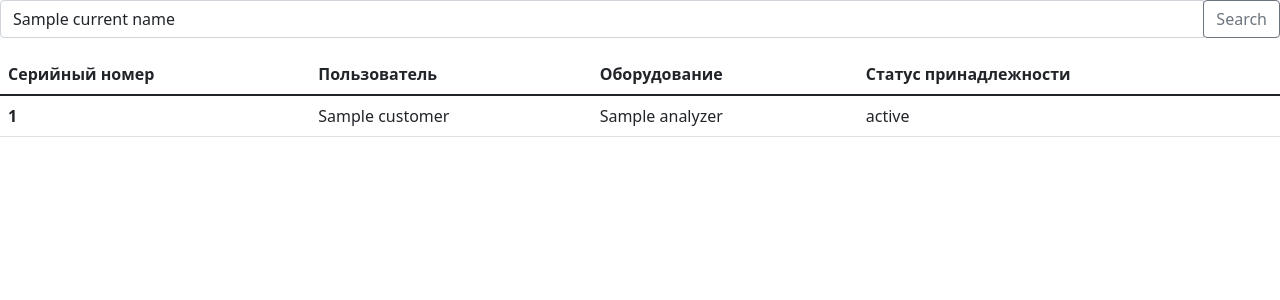
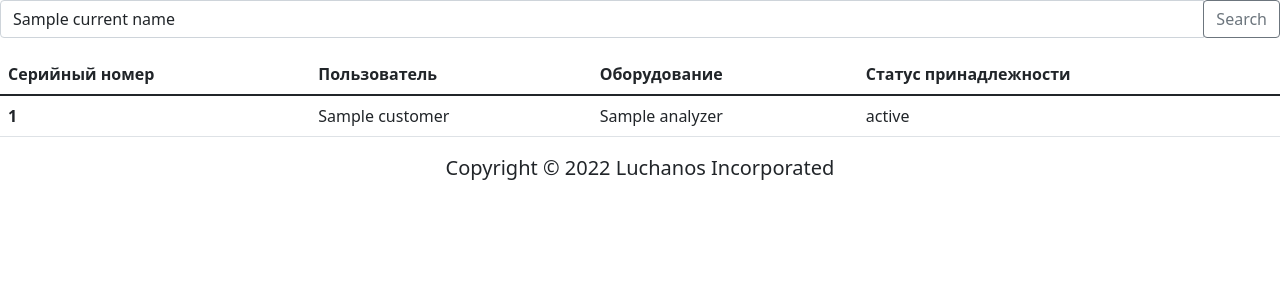
Before and after one commit to luchanos/mars, a Django app: template mars_service/orders_app/templates/orders_app/table_part.html in a window 1280 px wide. Shown: the part 56-356 px from the top of the page. Run offline with Django 3.2, Linux system fonts and the light colour scheme; the template is opened without the code that fills it: most values are stand-ins (such as "Sample title", 1, 10 or a date in 2020).

Commit message:
[upd] templates

```diff
--- a/mars_service/orders_app/templates/orders_app/base.html
+++ b/mars_service/orders_app/templates/orders_app/base.html
@@ -16,32 +16,13 @@
 </head>
 <body>
 
-    <nav class="navbar sticky-top navbar-expand-lg navbar-light bg-light">
-  <div class="container-fluid">
-    <a class="navbar-brand" href="/">MARS</a>
-    <button class="navbar-toggler" type="button" data-bs-toggle="collapse" data-bs-target="#navbarSupportedContent" aria-controls="navbarSupportedContent" aria-expanded="false" aria-label="Toggle navigation">
-      <span class="navbar-toggler-icon"></span>
-    </button>
-    <div class="collapse navbar-collapse" id="navbarSupportedContent">
-      <ul class="navbar-nav me-auto mb-2 mb-lg-0">
-        <li class="nav-item">
-          <a class="nav-link active" aria-current="page" href="/">Home</a>
-        </li>
-       <li>
-        <a class="nav-link" href="https://github.com/luchanos/here_i_am" target="_blank">Об авторе</a>
-       </li>
-        <li class="nav-item">
-          <a class="nav-link disabled">Created by luchanos</a>
-        </li>
-      </ul>
-    </div>
-  </div>
-</nav>
+{% include 'orders_app/navbar.html' %}
 
 </body>
 
 {% block content %}
-{{content}}
 {% endblock %}
 
+{% include 'orders_app/footer.html' %}
+
 </html>
--- /dev/null
+++ b/mars_service/orders_app/templates/orders_app/footer.html
@@ -0,0 +1,7 @@
+<footer>
+  <div class="container">
+    <p class="lead text-center">
+      Copyright &copy; 2022 Luchanos Incorporated
+    </p>
+  </div>
+</footer>
--- /dev/null
+++ b/mars_service/orders_app/templates/orders_app/navbar.html
@@ -0,0 +1,21 @@
+<nav class="navbar sticky-top navbar-expand-lg navbar-light bg-light">
+  <div class="container-fluid">
+    <a class="navbar-brand" href="/">MARS</a>
+    <button class="navbar-toggler" type="button" data-bs-toggle="collapse" data-bs-target="#navbarSupportedContent" aria-controls="navbarSupportedContent" aria-expanded="false" aria-label="Toggle navigation">
+      <span class="navbar-toggler-icon"></span>
+    </button>
+    <div class="collapse navbar-collapse" id="navbarSupportedContent">
+      <ul class="navbar-nav me-auto mb-2 mb-lg-0">
+        <li class="nav-item">
+          <a class="nav-link active" aria-current="page" href="/">Home</a>
+        </li>
+       <li>
+        <a class="nav-link" href="https://github.com/luchanos/here_i_am" target="_blank">Об авторе</a>
+       </li>
+        <li class="nav-item">
+          <a class="nav-link disabled">Created by luchanos</a>
+        </li>
+      </ul>
+    </div>
+  </div>
+</nav>
--- a/mars_service/orders_app/templates/orders_app/table_part.html
+++ b/mars_service/orders_app/templates/orders_app/table_part.html
@@ -12,6 +12,12 @@
   </div>
 </form>
 
+    {% if not devices %}
+    <div class="text-center">
+      <br>
+      <h1 class="text-center">Ничего не найдено :(</h1>
+    </div>
+    {% else %}
   <table class="table table-hover">
   <thead>
     <tr>
@@ -32,5 +38,5 @@
       {% endfor %}
     </tbody>
   </table>
-
+{% endif %}
 {% endblock %}
```
